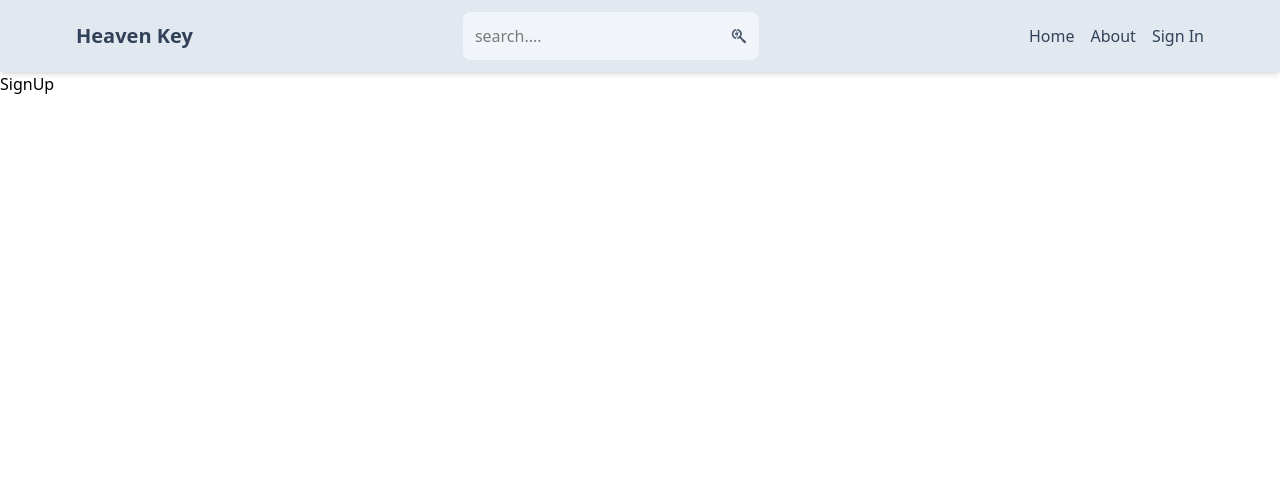
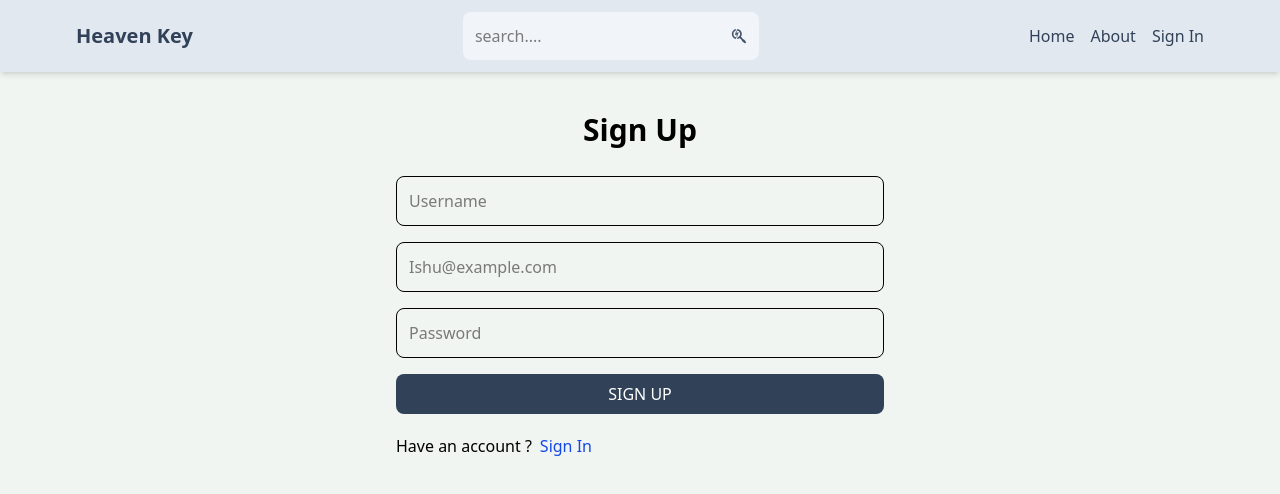
Before and after one commit to Priyanshu-at0510/Real-Estate-App-HavenKey, a React (Vite) app in the folder client/: page /signUp in a window 1280 px wide. Shown: the top 494 px of the page. Built offline with nearby package versions, Linux system fonts and the light colour scheme.

Commit message:
making the signUp page and connect it with our backend server so that all entry created on DB

```diff
--- a/client/src/index.css
+++ b/client/src/index.css
@@ -1 +1,5 @@
 @import "tailwindcss";
+
+body{
+    background-color: rgb(241,245,241);
+}
--- a/client/src/pages/SignUp.jsx
+++ b/client/src/pages/SignUp.jsx
@@ -1,7 +1,79 @@
-import React from 'react'
+import React, { useState } from 'react'
+import { useNavigate ,Link} from 'react-router-dom';
+export const SignUp = () => {
+  const [error,setError]=useState(null);
+  const [loading,setLoading]=useState(false);
+  const [formData,setFormData]=useState({});
+  const navigate=useNavigate();
+  const handleChange=(e)=>{
+    setFormData({...formData,[e.target.id]:e.target.value});
+    console.log(formData);
+  }
+  const handleSubmit=async (e)=>{
+    e.preventDefault();
+    try{
+      setLoading(true);
+      const res= await fetch("/api/auth/signup",{
+        method:"POST",
+        headers:{
+          "Content-Type":"application/json",
+        },
+        body:JSON.stringify(formData)
+      });
+      const data=await res.json();
+      console.log(data);
+      if(data.success==false){
+        setLoading(false);
+        setError(data.message);
+        return;
+      }
+      setLoading(false);
+      setError(null);
+      navigate("/SignIn")
+    }
+    catch(error){
+      setLoading(false);
+      setError(error.message);
+    }
 
-export const SignUp = () => {
+  };
   return (
-    <div>SignUp</div>
+
+    <div className='p-3 max-w-lg mx-auto'>
+      <h1 className='text-3xl text-center font-semibold my-7'>Sign Up</h1>
+      <form onSubmit={handleSubmit} className='flex flex-col gap-4 mx-auto'>
+        <input
+         type='text'
+         placeholder='Username'
+         className='border p-3 rounded-lg '
+         id="userName"
+         onChange={handleChange}
+        />
+        <input
+         type='text'
+         placeholder='Ishu@example.com'
+         className='border p-3 rounded-lg '
+         id="email"
+         onChange={handleChange}
+        />
+        <input
+         type='password'
+         placeholder='Password'
+         className='border p-3 rounded-lg '
+         id="password"
+         onChange={handleChange}
+        />
+        <button disabled={loading} className='bg-slate-700 text-white p-2 cursor-pointer rounded-lg uppercase hover:opacity-95 disabled:opacity-0 '>
+          {loading ? "Loading...":"Sign Up"}
+        </button>
+      </form>
+      <div className='flex gap-2 mt-5'>
+        <p className=''>Have an account ?</p>
+        <Link to={"/SignIn"}>
+        <span className='text-blue-700'>Sign In</span>
+        </Link>
+      </div>
+      {error && <p className='text-red-500 m '>{error}</p> }
+    </div>
   )
 }
--- a/client/vite.config.js
+++ b/client/vite.config.js
@@ -1,6 +1,16 @@
 import { defineConfig } from 'vite'
 import tailwindcss from '@tailwindcss/vite'
 export default defineConfig({
+
+  server:{
+    proxy:{
+      '/api':{
+        target:"http://localhost:3000/",
+        secure:false,
+      },
+    },
+  },
+
   plugins: [
     tailwindcss(),
   ],
```
